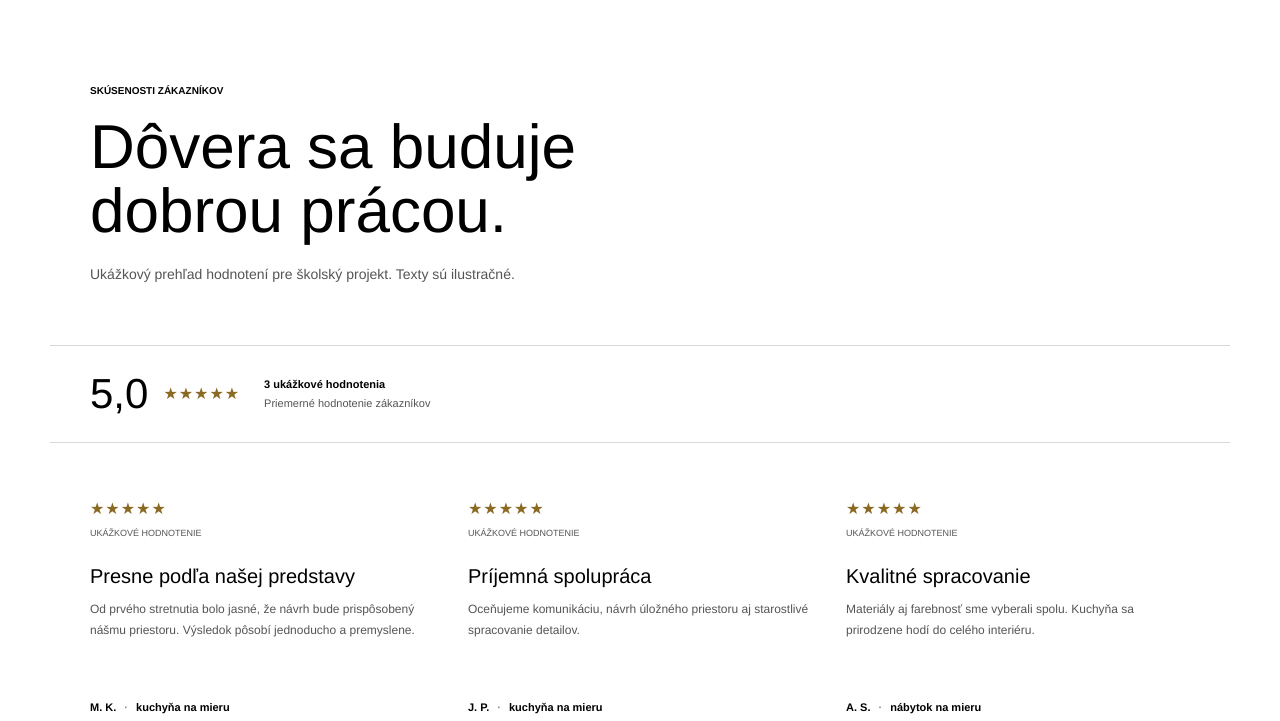
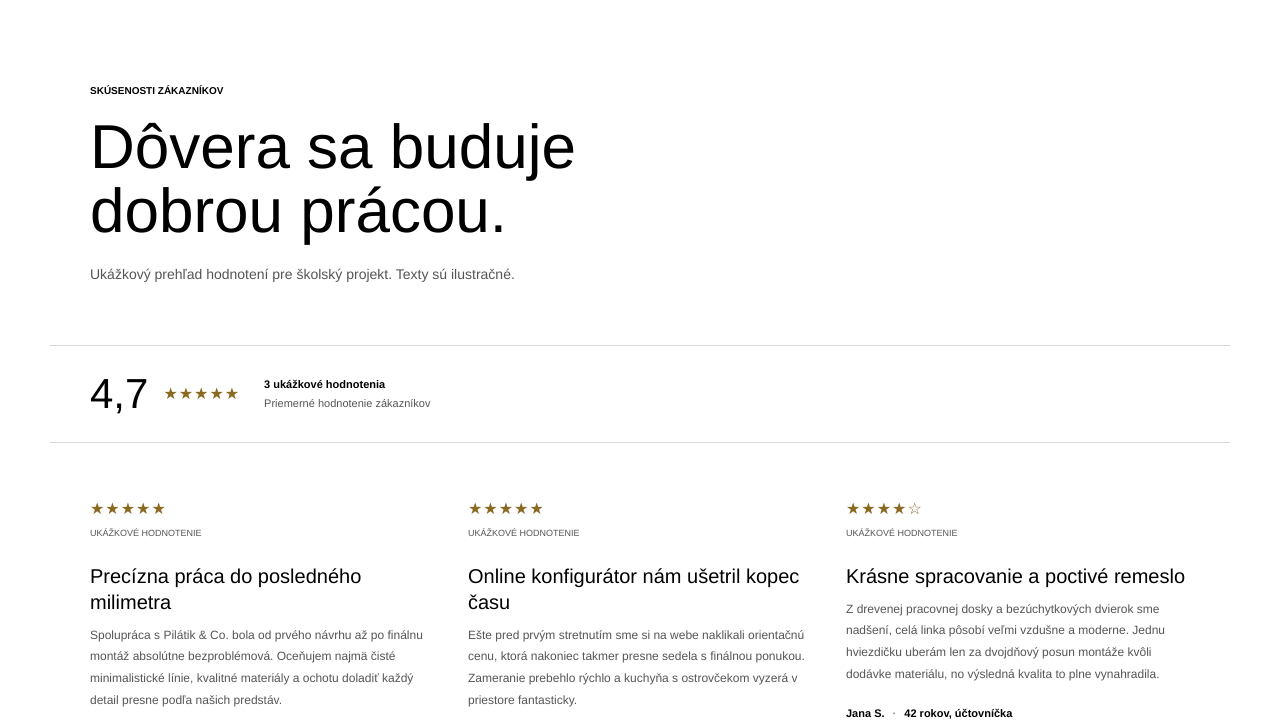
Before and after one commit to Pilatik/Stol-rska-Firma, a plain HTML site: page recenzie.html in a window 1280 px wide. Shown: the part 90-811 px from the top of the page. Drawn offline with Linux system fonts and the light colour scheme.

Commit message:
recenzie

```diff
--- a/recenzie.html
+++ b/recenzie.html
@@ -19,11 +19,11 @@
   </header>
   <main class="page-main" id="top">
     <section class="page-intro"><p class="eyebrow">Skúsenosti zákazníkov</p><h1 class="page-title">Dôvera sa buduje<br><em>dobrou prácou.</em></h1><p>Ukážkový prehľad hodnotení pre školský projekt. Texty sú ilustračné.</p></section>
-    <section class="review-summary" aria-label="Súhrn ukážkových hodnotení"><div><span class="summary-number">5,0</span><span class="stars" aria-label="5 z 5 hviezdičiek">★★★★★</span></div><p><strong>3 ukážkové hodnotenia</strong><br>Priemerné hodnotenie zákazníkov</p></section>
+    <section class="review-summary" aria-label="Súhrn ukážkových hodnotení"><div><span class="summary-number">4,7</span><span class="stars" aria-label="Priemer 4,7 z 5 hviezdičiek">★★★★★</span></div><p><strong>3 ukážkové hodnotenia</strong><br>Priemerné hodnotenie zákazníkov</p></section>
     <section class="review-list" aria-label="Hodnotenia zákazníkov">
-      <article class="review-item"><div class="review-rating"><span class="stars" aria-label="5 z 5 hviezdičiek">★★★★★</span><span>Ukážkové hodnotenie</span></div><h2>Presne podľa našej predstavy</h2><p>Od prvého stretnutia bolo jasné, že návrh bude prispôsobený nášmu priestoru. Výsledok pôsobí jednoducho a premyslene.</p><p class="review-author">M. K. <span>·</span> kuchyňa na mieru</p></article>
-      <article class="review-item"><div class="review-rating"><span class="stars" aria-label="5 z 5 hviezdičiek">★★★★★</span><span>Ukážkové hodnotenie</span></div><h2>Príjemná spolupráca</h2><p>Oceňujeme komunikáciu, návrh úložného priestoru aj starostlivé spracovanie detailov.</p><p class="review-author">J. P. <span>·</span> kuchyňa na mieru</p></article>
-      <article class="review-item"><div class="review-rating"><span class="stars" aria-label="5 z 5 hviezdičiek">★★★★★</span><span>Ukážkové hodnotenie</span></div><h2>Kvalitné spracovanie</h2><p>Materiály aj farebnosť sme vyberali spolu. Kuchyňa sa prirodzene hodí do celého interiéru.</p><p class="review-author">A. S. <span>·</span> nábytok na mieru</p></article>
+      <article class="review-item"><div class="review-rating"><span class="stars" aria-label="5 z 5 hviezdičiek">★★★★★</span><span>Ukážkové hodnotenie</span></div><h2>Precízna práca do posledného milimetra</h2><p>Spolupráca s Pilátik &amp; Co. bola od prvého návrhu až po finálnu montáž absolútne bezproblémová. Oceňujem najmä čisté minimalistické línie, kvalitné materiály a ochotu doladiť každý detail presne podľa našich predstáv.</p><p class="review-author">Katarína M. <span>·</span> 34 rokov, architektka</p></article>
+      <article class="review-item"><div class="review-rating"><span class="stars" aria-label="5 z 5 hviezdičiek">★★★★★</span><span>Ukážkové hodnotenie</span></div><h2>Online konfigurátor nám ušetril kopec času</h2><p>Ešte pred prvým stretnutím sme si na webe naklikali orientačnú cenu, ktorá nakoniec takmer presne sedela s finálnou ponukou. Zameranie prebehlo rýchlo a kuchyňa s ostrovčekom vyzerá v priestore fantasticky.</p><p class="review-author">Tomáš H. <span>·</span> 29 rokov, IT špecialista</p></article>
+      <article class="review-item"><div class="review-rating"><span class="stars" aria-label="4 z 5 hviezdičiek">★★★★☆</span><span>Ukážkové hodnotenie</span></div><h2>Krásne spracovanie a poctivé remeslo</h2><p>Z drevenej pracovnej dosky a bezúchytkových dvierok sme nadšení, celá linka pôsobí veľmi vzdušne a moderne. Jednu hviezdičku uberám len za dvojdňový posun montáže kvôli dodávke materiálu, no výsledná kvalita to plne vynahradila.</p><p class="review-author">Jana S. <span>·</span> 42 rokov, účtovníčka</p></article>
     </section>
     <section class="review-cta"><p class="eyebrow">Máte vlastnú predstavu?</p><h2>Začnime rozhovorom.</h2><a class="button button-dark" href="kontakt.html">Kontaktovať stolárstvo <span aria-hidden="true">↗</span></a></section>
   </main>
```
